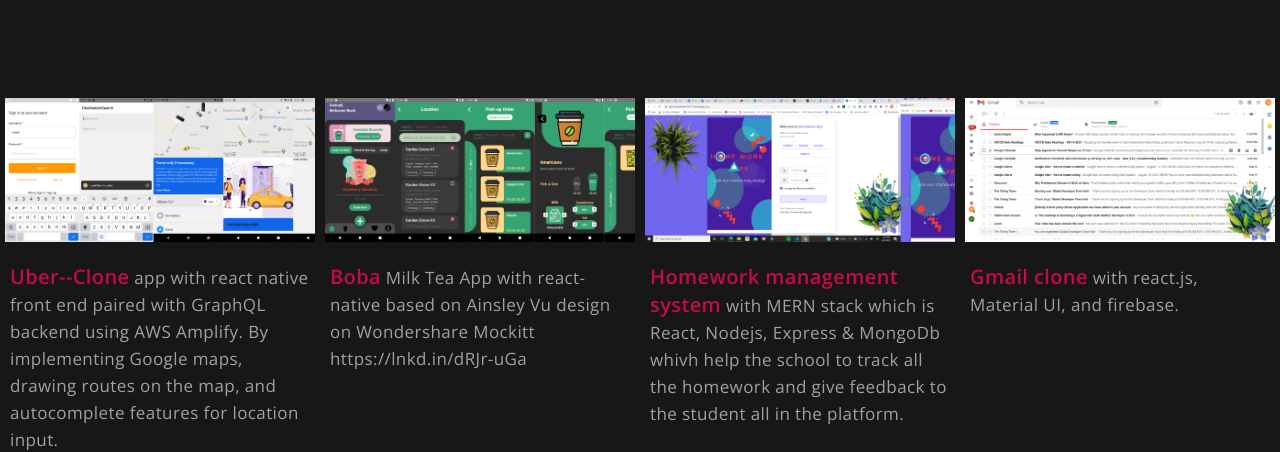
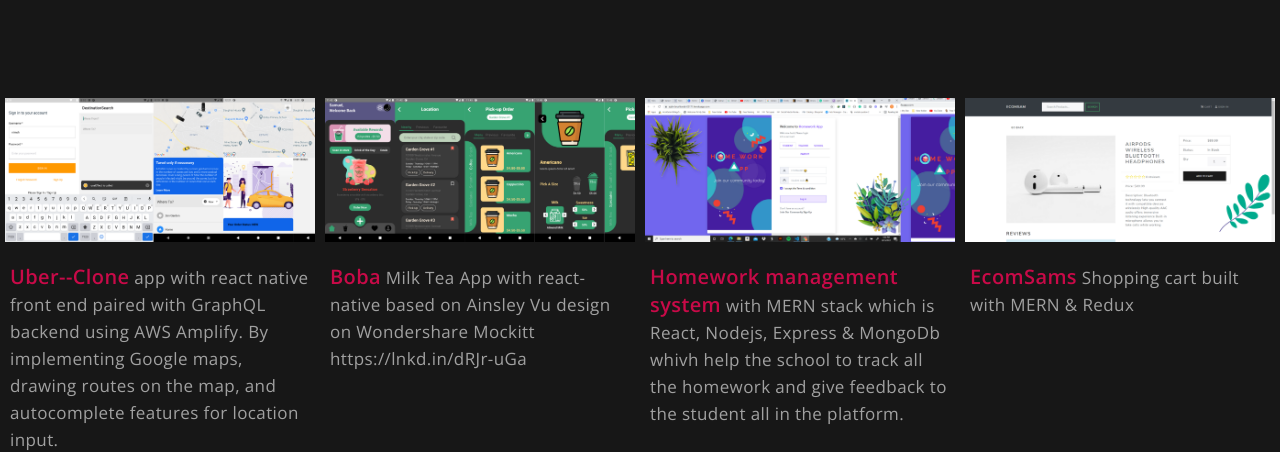
Before and after one commit to Samuel46/SamuelPortfolio, a plain HTML site: page index.html in a window 1280 px wide. Shown: the part 2018-2470 px from the top of the page. Drawn offline with nearby package versions, Linux system fonts and the light colour scheme.

Commit message:
ecomSam added

```diff
--- a/index.html
+++ b/index.html
@@ -408,26 +408,26 @@
                     <div class="col-md-6 col-xl-3 p-0 character-design illustration">
                         <figure>
                             <div class="gallery-link">
-                                <a href="images/gmail-clone.png" class="icon icon-small bg-gray-dark rounded-circle text-white zoom" title="Lintons__Beauty">
+                                <a href="images/ecomSam.png" class="icon icon-small bg-gray-dark rounded-circle text-white zoom" title="Lintons__Beauty">
                                     <i class="icon-Full-Screen"></i>
                                 </a>
-                                <a href="https://www.linkedin.com/posts/samuel-munyiri_react-developerlife-amazonwebservices-activity-6773230270830137344-PQiF" class="icon icon-small bg-base-color rounded-circle text-white" target="_blank">
+                                <a href="https://ecomsamm.herokuapp.com/" class="icon icon-small bg-base-color rounded-circle text-white" target="_blank">
                                     <i class="icon-Link"></i>
                                 </a>
                             </div>
                             <!-- //.gallery-link -->
 
                             <div class="gallery-title">
-                                <span class="font-alt letter-spacing-2 text-medium text-uppercase text-white">Gmail Clone
+                                <span class="font-alt letter-spacing-2 text-medium text-uppercase text-white">EcomSams
                                 </span>
                             </div>
                             <!-- //.gallery-title -->
 
                             <div class="gallery-img">
-                                <img src="images/gmail-clone.png" alt="" class="img-fluid">
+                                <img src="images/ecomSam.png" alt="" class="img-fluid">
                                 <p class="mt-3 video__p text-gray text-extra-large">
 
-                                  <span class="video__color">Gmail clone</span> with react.js, Material UI, and firebase.
+                                  <span class="video__color">EcomSams</span> Shopping cart built with MERN & Redux
 
                                   </p>
                             </div>
```
Also changed, not shown: images/ecomSam.png (added).
